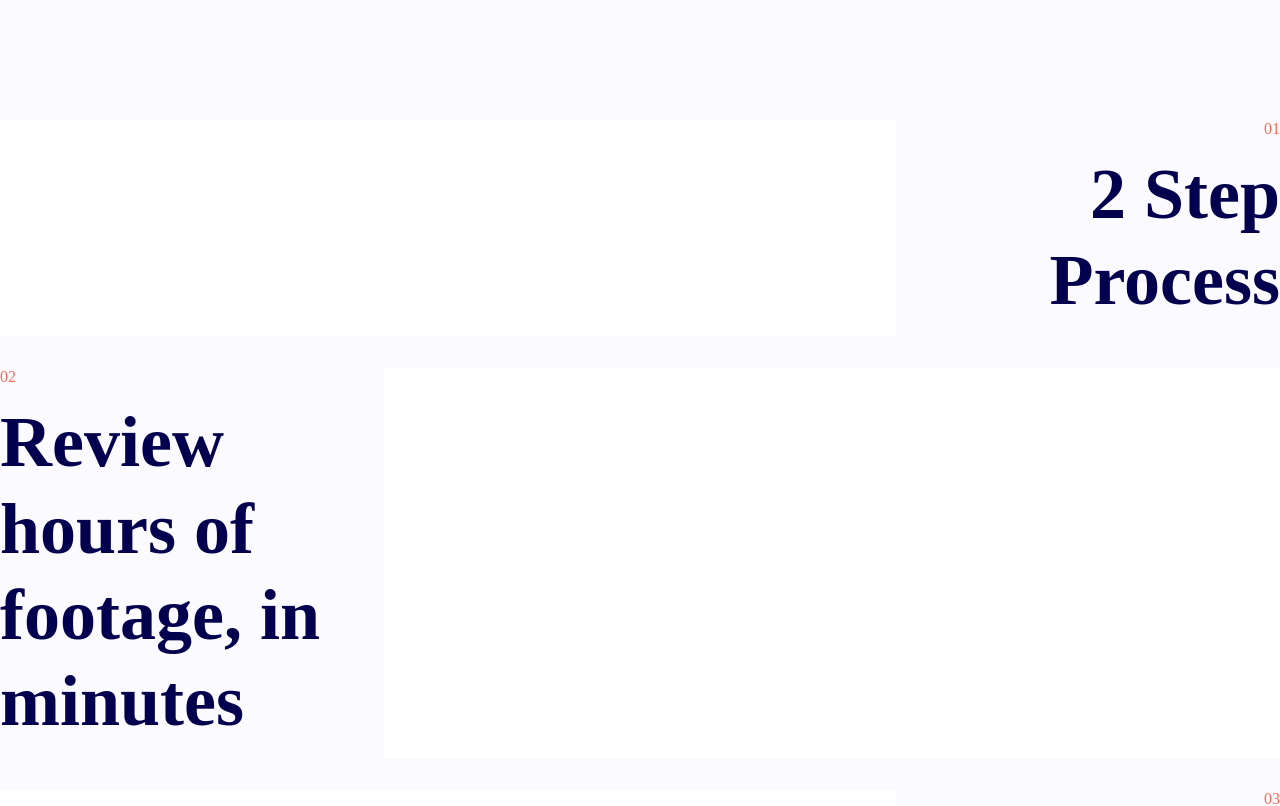
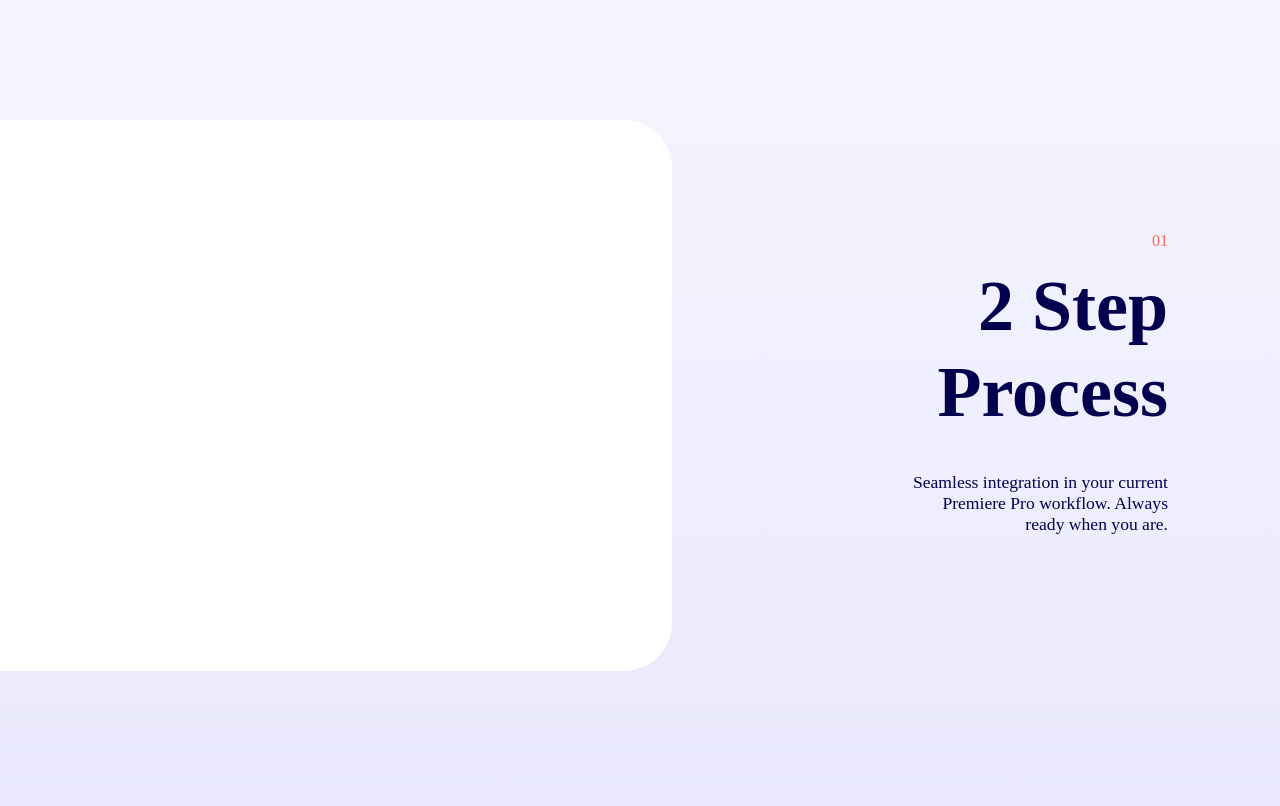
Before and after one commit to samudra-perera/cleancut.ai, a React (Create React App) app in the folder client/: page / in a window 1280 px wide. Shown: the part 1420-2226 px from the top of the page. Built offline with nearby package versions, Linux system fonts and the light colour scheme; a web font is replaced by a local one.

Commit message:
Completed Workflow Component to 70%

```diff
--- a/client/src/components/CallToAction/styles/CTA.styled.js
+++ b/client/src/components/CallToAction/styles/CTA.styled.js
@@ -22,6 +22,7 @@ const StyledParagraph = styled.p`
   font-size: 1.1rem;
   font-weight: 300;
   margin: 1rem 6rem 1rem 0rem;
+  color: #03004E;
 `;
 
 const StyledLink = styled.a`
--- a/client/src/components/WorkFlow/WorkFlow.jsx
+++ b/client/src/components/WorkFlow/WorkFlow.jsx
@@ -15,15 +15,16 @@ const WorkFlow = () => {
         <HeaderTag text={"The Future of Video Editing is Now"} />
         <WorkFlowHeading>Springle Elevates Your WorkFlow</WorkFlowHeading>
       </WorkFlowHeaderContainer>
-      {WorkFlowData.map((card) => {
+      {WorkFlowData.map((card, index) => {
         return (
           <WorkFlowCard
+            key={index}
             heading={card.heading}
             direction={card.direction}
             step={card.step}
             align={card.align}
             alignItems={card.alignItems}
-            explaination={card.explanation}
+            explanation={card.explanation}
           />
         );
       })}
--- a/client/src/components/WorkFlow/WorkFlowCard.jsx
+++ b/client/src/components/WorkFlow/WorkFlowCard.jsx
@@ -1,39 +1,55 @@
 import React from "react";
 import styled from "styled-components";
-import { StyledHeading } from "../CallToAction/styles/CTA.styled";
+import {
+  StyledHeading,
+  StyledLink,
+  StyledParagraph,
+} from "../CallToAction/styles/CTA.styled";
 
 const CardContainer = styled.div`
   display: flex;
   flex-direction: ${(props) => props.direction || "row"};
-  margin: 2rem 0;
+  padding-bottom: 10rem;
 `;
 
 const GifContainer = styled.div`
   background-color: white;
   flex-grow: 1;
+  border-bottom-right-radius: 3rem;
+  border-top-right-radius: 3rem;
 `;
 
 const TextContainer = styled.div`
   display: flex;
   flex-direction: column;
   width: 30%;
-  align-items: ${props => props.align || 'flex-start'};
-  ;
+  align-items: ${(props) => props.align || "flex-start"};
+  margin: 7rem; ;
 `;
 const TextHeading = styled(StyledHeading)`
-font-weight: 600;
-color: #03004E;
-line-height: 1.2;
-text-align: ${props => props.align || 'justify'};
-`
+  font-weight: 600;
+  color: #03004e;
+  line-height: 1.2;
+  text-align: ${(props) => props.align || "justify"};
+`;
 
 const TextSpan = styled.span`
-color: #FF6753;
-font-weight: 500;
+  color: #ff6753;
+  font-weight: 500;
+`;
+
+const TextParagraph = styled(StyledParagraph)`
+  text-align: ${(props) => props.align || "justify"};
+  margin: 1.5rem 0;
+  width: 70%;
+`;
+
+const TextLink = styled(StyledLink)`
+  margin-top: 2rem;
 `
 
 const WorkFlowCard = (props) => {
-  const { heading, direction, step, align, alignItems } = props;
+  const { heading, direction, step, align, alignItems, explanation, } = props;
 
   return (
     <CardContainer direction={direction}>
@@ -41,6 +57,10 @@ const WorkFlowCard = (props) => {
       <TextContainer align={alignItems}>
         <TextSpan>{step}</TextSpan>
         <TextHeading align={align}>{heading}</TextHeading>
+        <TextParagraph align={align}>{explanation}</TextParagraph>
+        {
+          step === '03' ? <TextLink href="#">Learn More {'>'}</TextLink> : <></>
+        }
       </TextContainer>
     </CardContainer>
   );
--- a/client/src/components/WorkFlow/WorkFlowData.js
+++ b/client/src/components/WorkFlow/WorkFlowData.js
@@ -6,7 +6,8 @@ export const WorkFlowData = [
         gifLink: '#',
         direction: 'row',
         align: 'right',
-        alignItems: 'flex-end'
+        alignItems: 'flex-end',
+        borderRadius: 'border-radius: 0rem 2rem 2rem 0'
     },
     {
         step: '02',
@@ -15,7 +16,8 @@ export const WorkFlowData = [
         gifLink: '#',
         direction: 'row-reverse',
         align: 'left',
-        alignItems: 'flex-start'
+        alignItems: 'flex-start',
+        borderRadius: 'border-radius: 0rem 2rem 2rem 0'
     },
     {
         step: '03',
@@ -24,7 +26,8 @@ export const WorkFlowData = [
         gifLink: '#',
         direction: 'row',
         align: 'right',
-        alignItems: 'flex-end'
+        alignItems: 'flex-end',
+        borderRadius: 'border-radius: 0rem 2rem 2rem 0'
 
     }
 ]
--- a/client/src/components/WorkFlow/styles/Workflow.styles.js
+++ b/client/src/components/WorkFlow/styles/Workflow.styles.js
@@ -1,20 +1,30 @@
 import styled from "styled-components";
-import { StyledContainer, StyledHeading } from "../../CallToAction/styles/CTA.styled";
+import {
+  StyledContainer,
+  StyledHeading,
+} from "../../CallToAction/styles/CTA.styled";
 
 const WorkFlowContainer = styled.div`
-    background-color: #FBFBFF;
-    width: 100vw;
-`
+  background: linear-gradient(
+    180deg,
+    rgba(251, 251, 255, 1) 0%,
+    rgba(231, 230, 253, 1) 50%,
+    rgba(155, 152, 226, 1) 100%
+  );
+
+  width: 100vw;
+  height: fit-content;
+`;
 const WorkFlowHeaderContainer = styled(StyledContainer)`
-height: fit-content;
-`
+  height: fit-content;
+`;
 
 const WorkFlowHeading = styled(StyledHeading)`
-    color: #03004E;
-    width: 60%;
-    text-transform: uppercase;
-    margin-top: .5rem;
-    line-height: 1.3;
-`
+  color: #03004e;
+  width: 60%;
+  text-transform: uppercase;
+  margin-top: 0.5rem;
+  line-height: 1.3;
+`;
 
-export {WorkFlowContainer, WorkFlowHeaderContainer, WorkFlowHeading}
+export { WorkFlowContainer, WorkFlowHeaderContainer, WorkFlowHeading };
```
